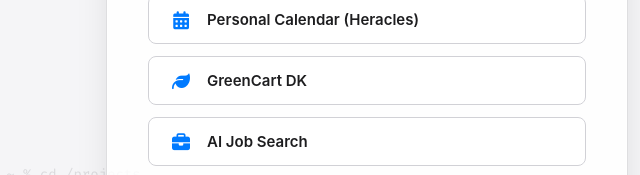
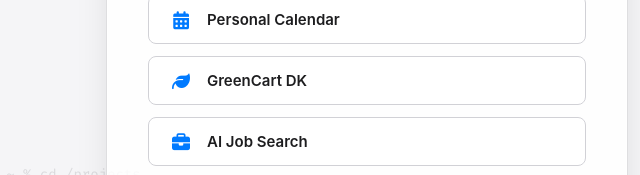
Before and after one commit to imdeepthakkar/deepthakkar, a plain HTML site: page index.html in a window 1280 px wide. Shown: the part 334-509 px from the top of the page, 273-913 px from the left. Drawn offline with Linux system fonts and the light colour scheme.

Commit message:
feat: rename Heracles Calendar to Personal Calendar in portal

```diff
--- a/index.html
+++ b/index.html
@@ -244,7 +244,7 @@ git commit -m "feat: added new mac theme"
                 <a href="/personal-calendar" class="portal-link">
                     <div class="link-left">
                         <i class="fa-solid fa-calendar-days"></i>
-                        <span>Personal Calendar (Heracles)</span>
+                        <span>Personal Calendar</span>
                     </div>
                     <div class="link-right"><i class="fa-solid fa-chevron-right"></i></div>
                 </a>
```
